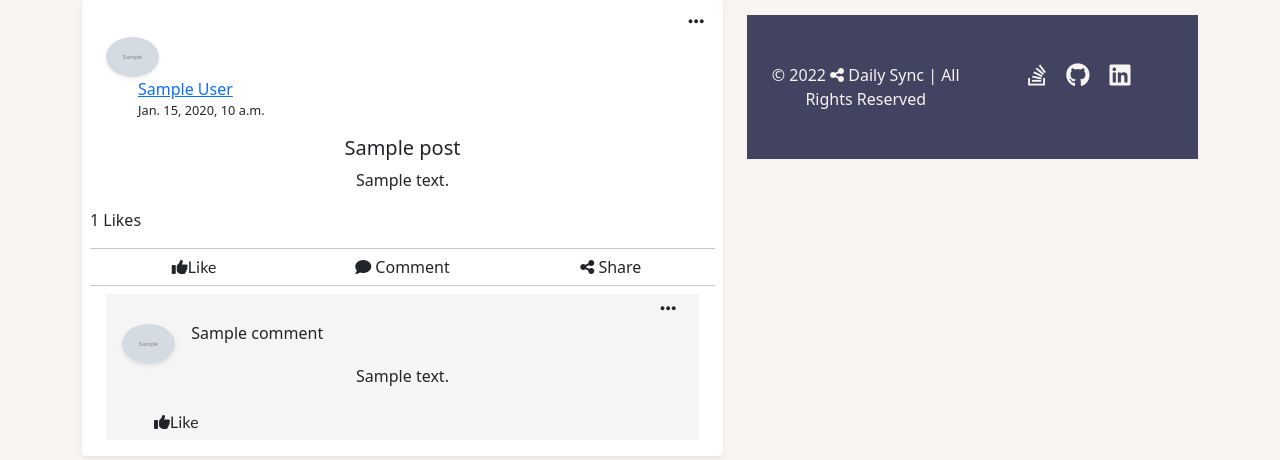
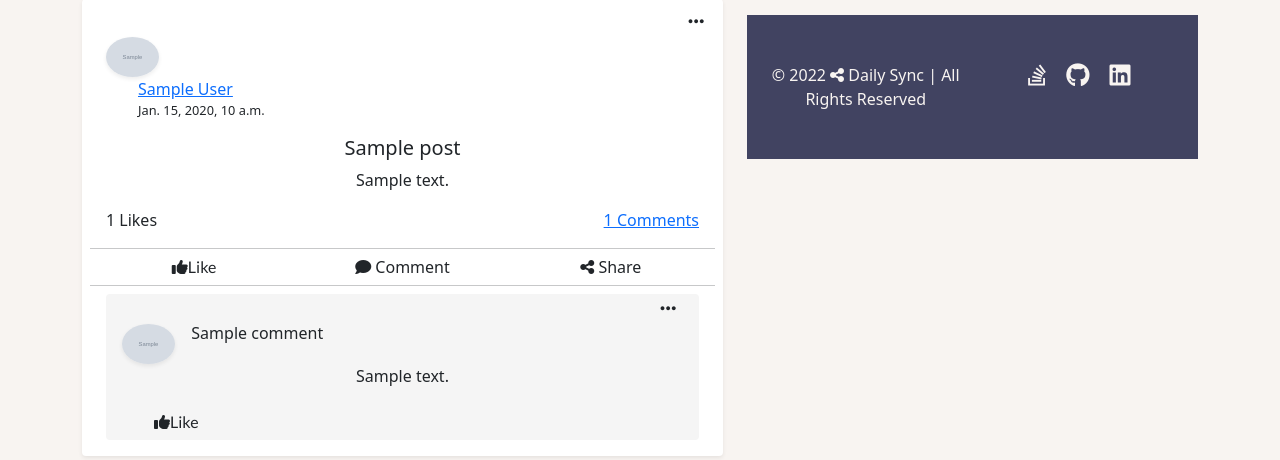
Before and after one commit to KristianColville1/daily-sync, a Django app: template posts/templates/posts/view_post.html in a window 1280 px wide. Shown: the part 61-521 px from the top of the page. Run offline with Django 3.2, Linux system fonts and the light colour scheme; the template is opened without the code that fills it: most values are stand-ins (such as "Sample title", 1, 10 or a date in 2020); grey boxes marked "Sample" are stand-in pictures; some libraries are stand-ins or nearby versions.

Commit message:
Added cohesive html to view_post.html from post sources

```diff
--- a/posts/templates/posts/view_post.html
+++ b/posts/templates/posts/view_post.html
@@ -36,11 +36,18 @@
           </div>
           <h5 class="w-100 text-center">{{post.title}}</h5>
           <p class="text-center">{{post.post_body}}</p>
-          <div class="w-100">
+          <div class="row mx-3 g-0">
+            <p class="col-6 w-50 text-start">
               {% if post.count_likes > 0%}
-            <p class="text-start">{{post.count_likes}} Likes</p>
+              {{post.count_likes}} Likes
               {% endif %}
-            <p class="text-end"></p>
+            </p>
+            <p class="col-6 w-50 text-end">
+              {% if post.count_comments > 0 %}
+              <a href="{% url 'view_post' post.slug %}">{{post.count_comments}}
+                Comments</a>
+              {% endif %}
+            </p>
           </div>
         </a>
         <hr class="m-0">
@@ -75,10 +82,10 @@
         </div>
         <hr class="m-0">
         {% for comment in comments %}
-<div class="dark-boxes rounded-5 mx-3 my-2">
-  <div class=" rounded-pill post-options dropdown text-end">
-    <button class="btn dropdown-toggle rounded-circle position-relative mx-3" type="button" data-bs-toggle="dropdown"
-      aria-expanded="false">
+        <div class="dark-boxes rounded mx-3 my-2">
+          <div class="rounded-pill post-options dropdown text-end">
+            <button class="btn dropdown-toggle rounded-circle position-relative mx-3" type="button"
+              data-bs-toggle="dropdown" aria-expanded="false">
               <i class="fa-solid fa-ellipsis position-absolute top-50 start-50 translate-middle"></i>
             </button>
             <ul class="dropdown-menu">
@@ -124,4 +131,7 @@
     </div>
   </div>
 </div>
+<!-- Modal -->
+<div class="modal-container">
+</div>
 {% endblock %}
```
Lines whose indentation alone changed are shown as unchanged.
